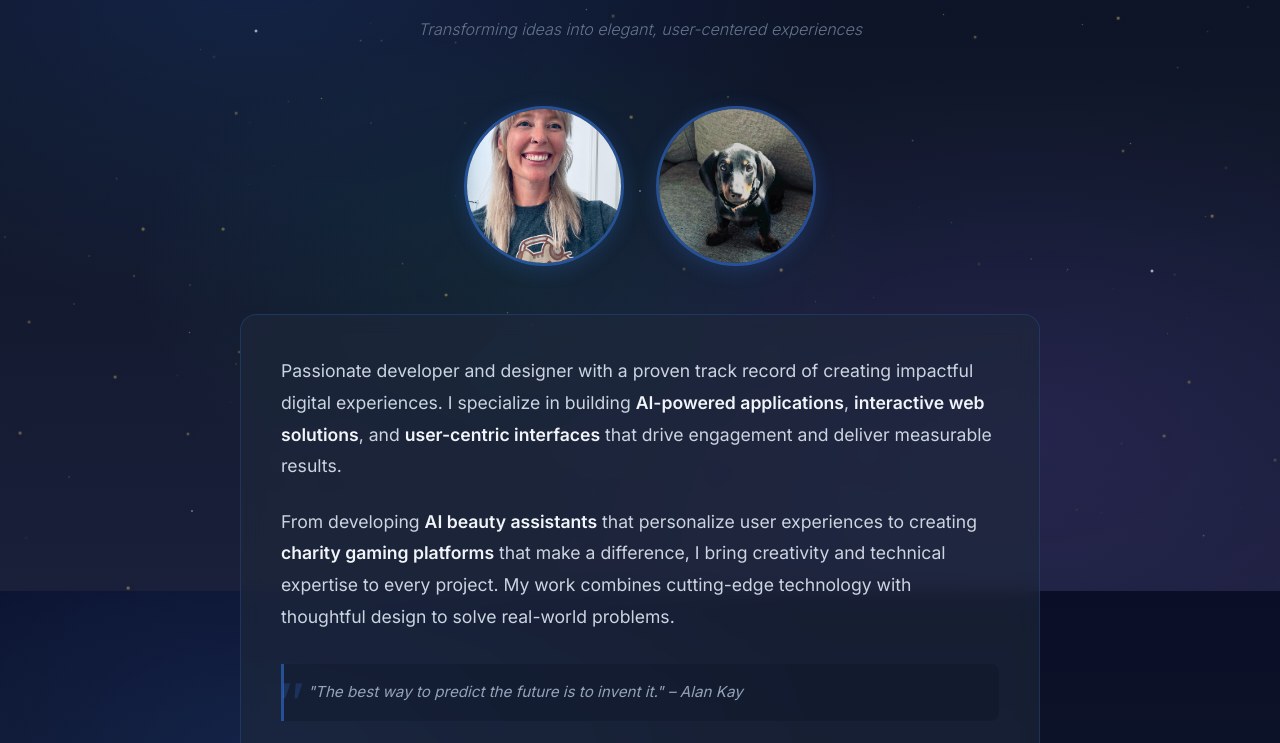
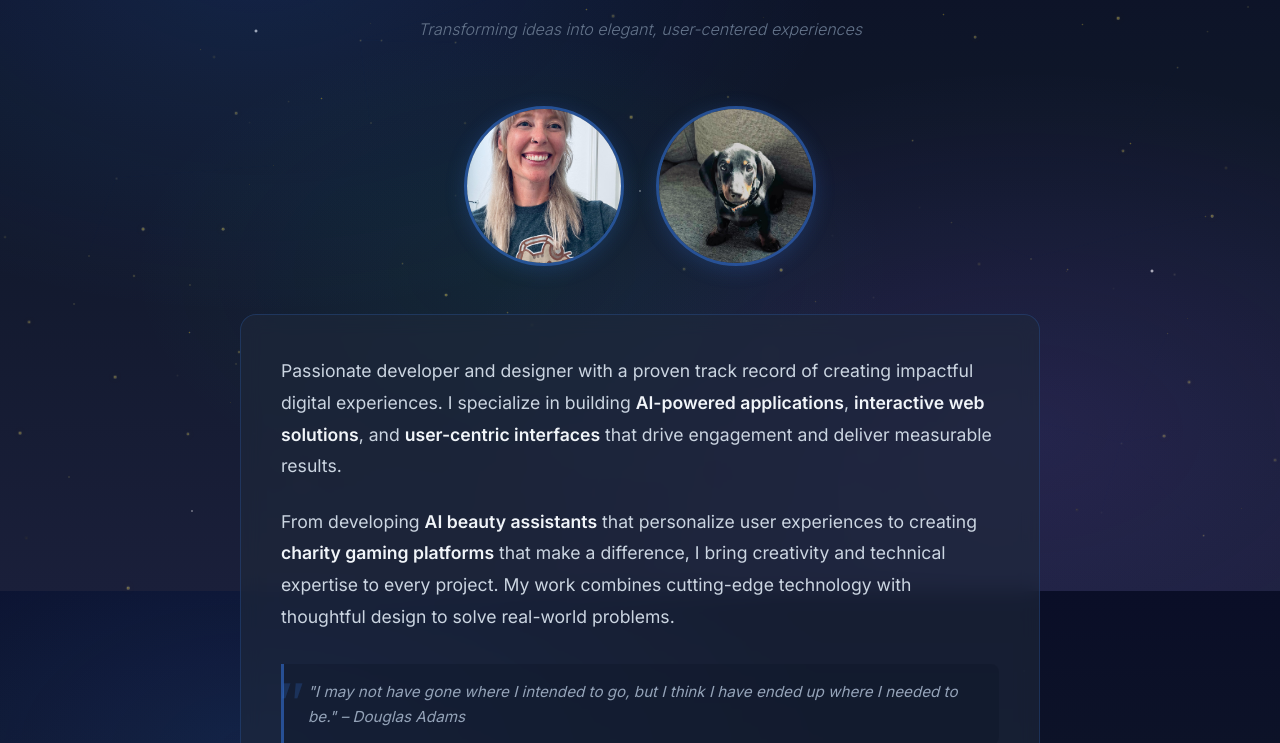
Before and after one commit to lizzierunner/portfolio-lizzie-professional, a plain HTML site: page index.html in a window 1280 px wide. Shown: the part 209-952 px from the top of the page. Drawn offline with Linux system fonts and the light colour scheme.

Commit message:
Update quote to inspiring Douglas Adams quote
Replace Alan Kay quote with Douglas Adams' beautiful quote about journey and growth: "I may not have gone where I intended to go, but I think I have ended up where I needed to be." - maintains professionalism while adding personality

```diff
--- a/index.html
+++ b/index.html
@@ -947,7 +947,7 @@
 
     <p>From developing <strong>AI beauty assistants</strong> that personalize user experiences to creating <strong>charity gaming platforms</strong> that make a difference, I bring creativity and technical expertise to every project. My work combines cutting-edge technology with thoughtful design to solve real-world problems.</p>
 
-    <div class="quote">"The best way to predict the future is to invent it." – Alan Kay</div>
+    <div class="quote">"I may not have gone where I intended to go, but I think I have ended up where I needed to be." – Douglas Adams</div>
 
     <div class="stats-container">
       <div class="stat-item">
```
